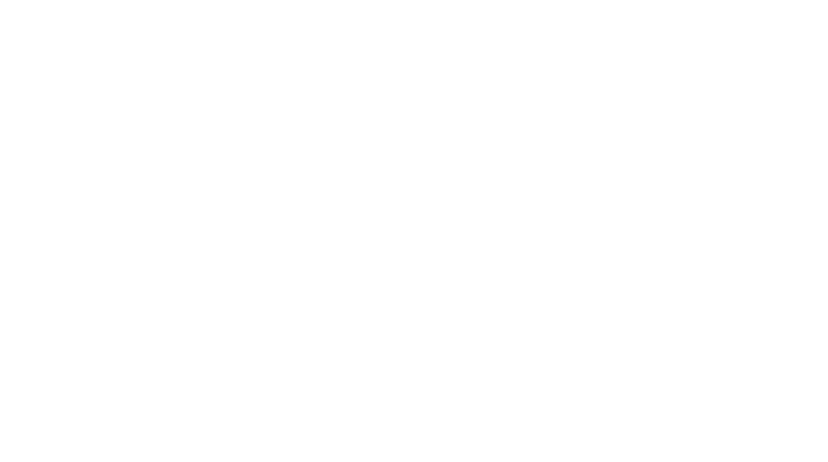
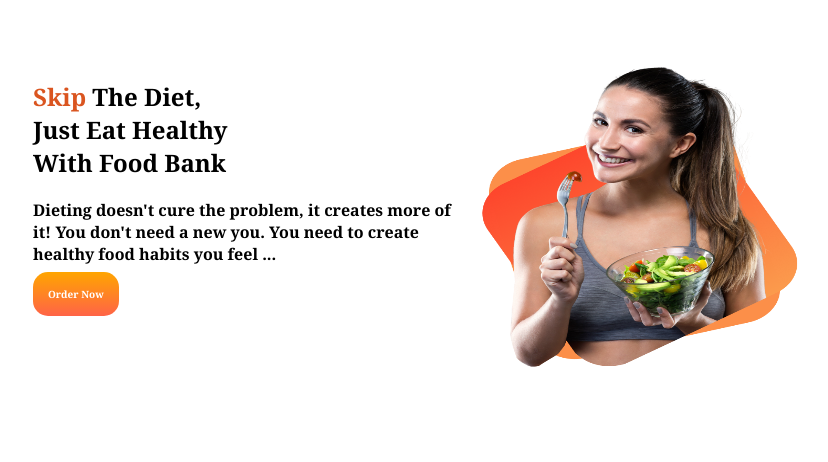
Before and after one commit to Imran-Asad-07/food-bank, a plain HTML site: page index.html in a window 1280 px wide. Shown: the whole page, without its empty margins (155-983 px from the left). Drawn offline with Linux system fonts and the light colour scheme.

Commit message:
2nd push

```diff
--- a/index.html
+++ b/index.html
@@ -7,9 +7,26 @@
     <meta name="viewport" content="width=device-width, initial-scale=1.0">
     <title>food-bank</title>
     <link rel="stylesheet" href="style.css">
+    <link rel="preconnect" href="https://fonts.googleapis.com">
+    <link rel="preconnect" href="https://fonts.gstatic.com" crossorigin>
+    <link href="https://fonts.googleapis.com/css2?family=Noto+Serif:wght@700&display=swap" rel="stylesheet">
 </head>
 
 <body>
+    <section class="first-part">
+        <div class="half-width">
+            <h2> <span class="color">Skip</span> The Diet,<br>Just Eat Healthy <br>With Food Bank </h2>
+            <p>Dieting doesn't cure the problem, it creates more of it! You don't need a new you. You need to create
+                healthy food habits you feel ...</p>
+            <a class="button" href="https://hungrynaki.com">Order Now</a>
+        </div>
+        <div class="half-width">
+            <img src="images/female/Group 8425.png" alt="">
+        </div>
+    </section>
+    <section class="second-part">
+
+    </section>
 
 </body>
 
--- a/style.css
+++ b/style.css
@@ -0,0 +1,28 @@
+body{
+    font-family: 'Noto Serif', serif;
+}
+.color{
+    color: rgb(218, 85, 32);
+}
+.button{
+    background-image: linear-gradient(orange,tomato);
+    border-radius: 15px;
+    text-decoration: none;
+    padding: 15px;
+    color: white;
+    font-size: 10px;
+}
+.first-part{
+    display: flex;
+    margin-left: 180px;
+    margin-top: 60px;
+}
+
+.half-width{
+    width: 40%;
+}
+.half-width img{
+    width: 80%;
+    height: 80%;
+
+}
```
